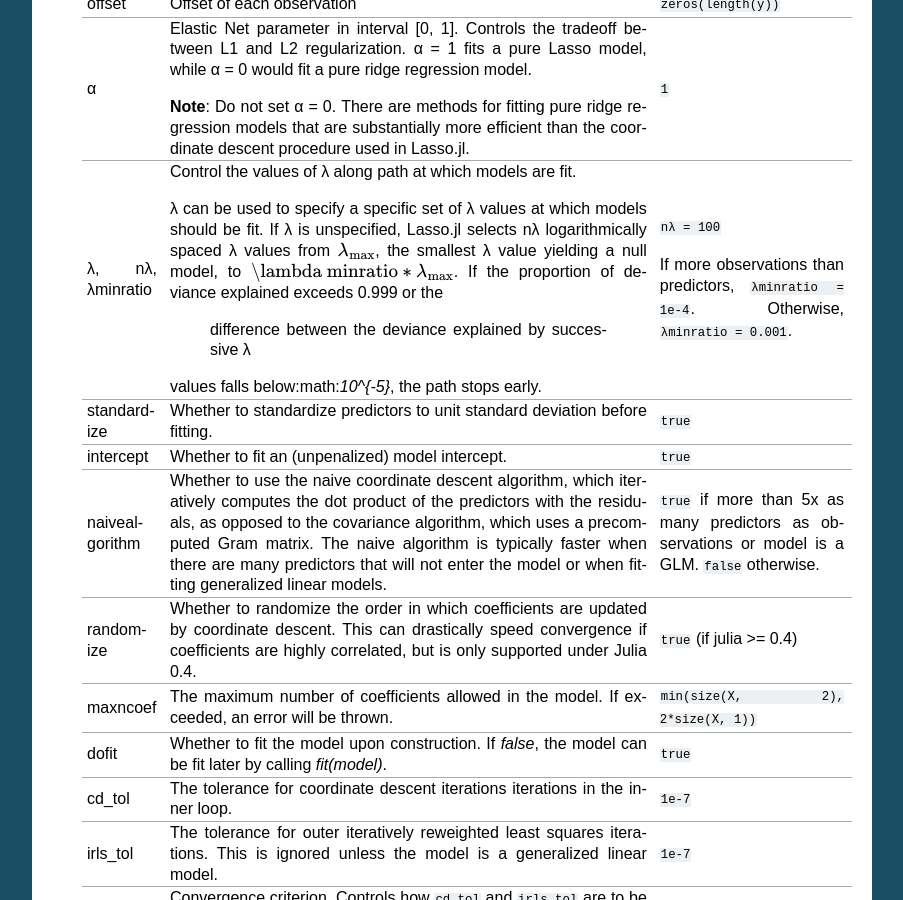
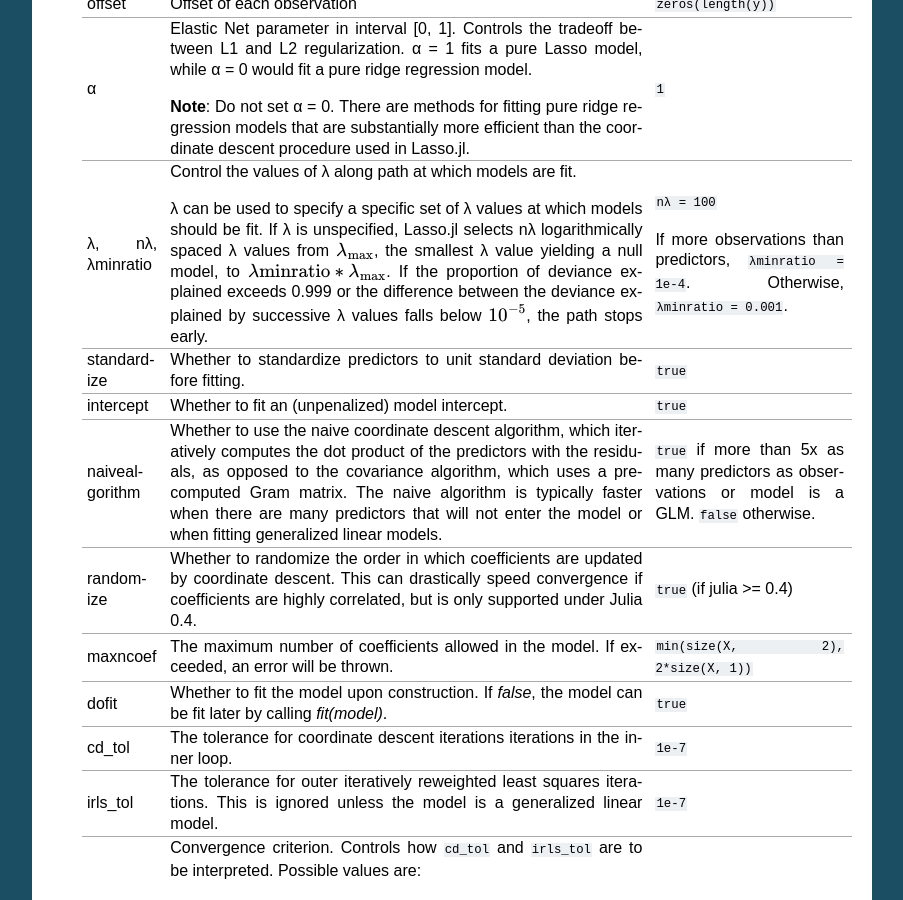
Before and after one commit to JuliaStats/Lasso.jl, a Sphinx documentation site: the page built from doc/fit.rst, in a window 1280 px wide and 900 px high, scrolled down 401 px. Shown: the whole window, without its empty margins (198-1101 px from the left). Built offline with Sphinx 7.4.7, drawn with Linux system fonts in a browser that asks for light colours.

Commit message:
One final tweak?

```diff
--- a/doc/fit.rst
+++ b/doc/fit.rst
@@ -38,10 +38,10 @@ Fitting Lasso paths
                       logarithmically spaced λ values from                            ``λminratio = 1e-4``.
                       :math:`\lambda_{\text{max}}`, the smallest λ value yielding a   Otherwise,
                       null model, to                                                  ``λminratio = 0.001``.
-                      :math:`\text{\lambda minratio} * \lambda_{\text{max}}`. If the
+                      :math:`\lambda\text{minratio} * \lambda_{\text{max}}`. If the
                       proportion of  deviance explained exceeds 0.999 or the
-                       difference between the deviance explained by successive λ
-                      values falls below:math:`10^{-5}`, the path stops early.
+                      difference between the deviance explained by successive λ
+                      values falls below :math:`10^{-5}`, the path stops early.
     ----------------- --------------------------------------------------------------- --------------------
     standardize       Whether to standardize predictors to unit standard deviation    ``true``
                       before fitting.
```
